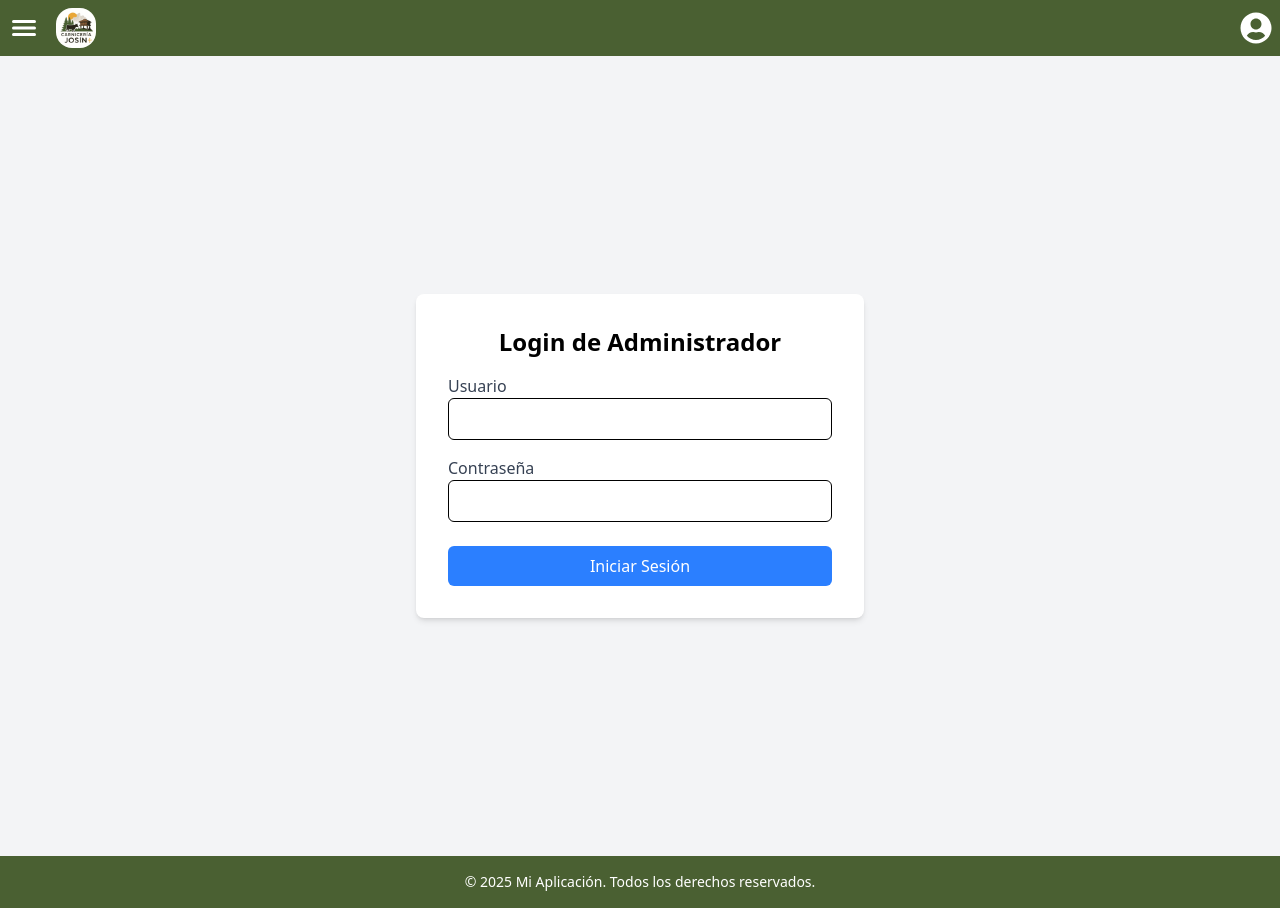
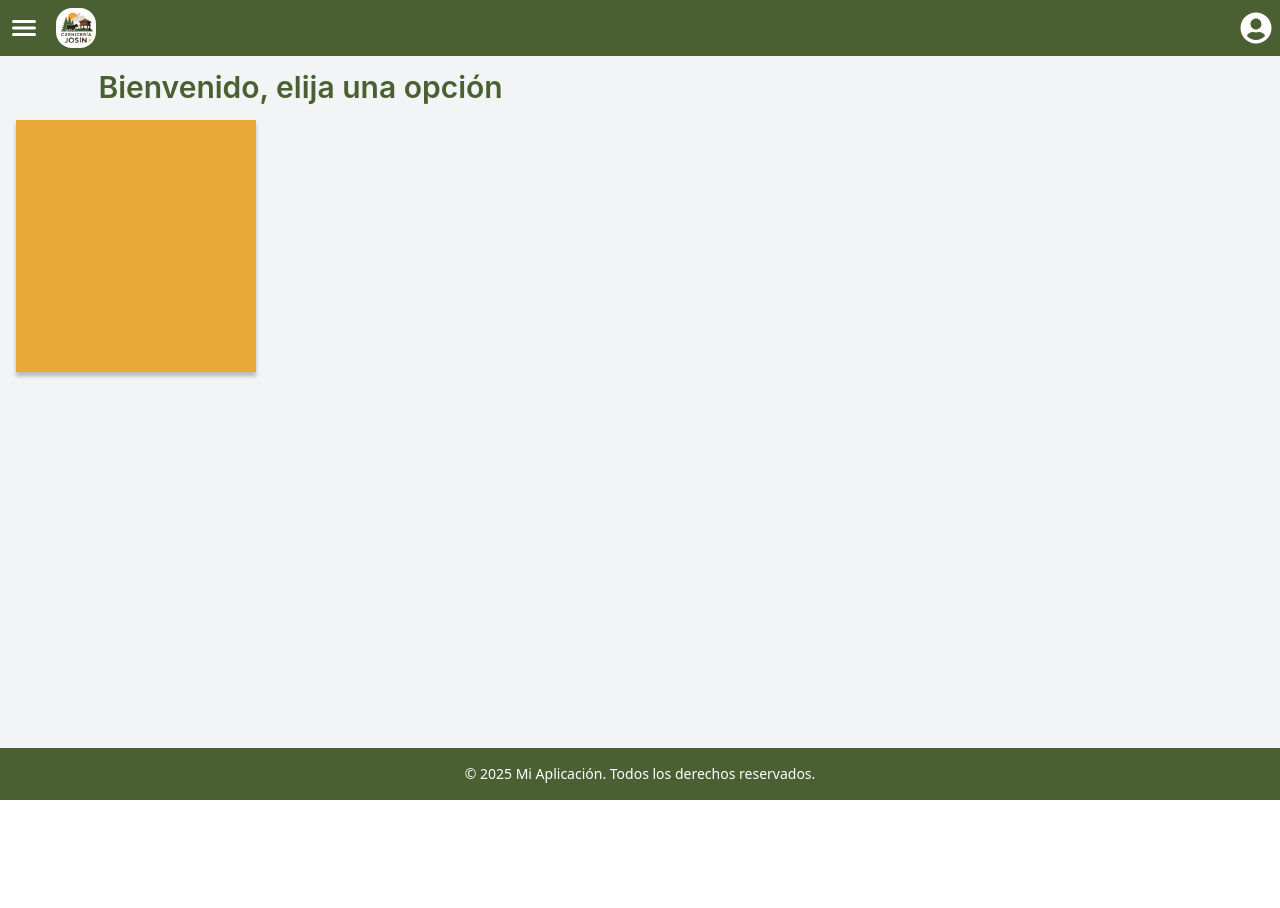
Before and after one commit to Akalchi/carniceria_josin_FE, a React (Vite) app: page / in a window 1280 px wide. After the commit the page ends 800 px from the top, so only its background shows below. Built offline with nearby package versions, Linux system fonts and the light colour scheme.

Commit message:
"feat: add axios dependency, update Header and Sidebar components for improved styling, and remove unused Login and useAuth files"

```diff
--- a/package.json
+++ b/package.json
@@ -11,6 +11,7 @@
   },
   "dependencies": {
     "@tailwindcss/vite": "^4.1.4",
+    "axios": "^1.8.4",
     "react": "^19.0.0",
     "react-dom": "^19.0.0",
     "react-icons": "^5.5.0",
--- a/src/components/Header.jsx
+++ b/src/components/Header.jsx
@@ -5,7 +5,11 @@ import logo from '../assets/logo.jpeg';
 
 function Header({ toggleSidebar, isSidebarOpen }) {
   return (
-    <header className="bg-[#4A6032] shadow-sm p-2 flex items-center ">
+    <header
+      className={`bg-[#4A6032] shadow-sm p-2 flex items-center transition-all duration-300 ${
+        isSidebarOpen ? 'ml-[267px]' : 'ml-0'
+      }`}
+    >
 
       <button
         onClick={toggleSidebar}
--- a/src/components/Sidebar.jsx
+++ b/src/components/Sidebar.jsx
@@ -12,34 +12,28 @@ function Sidebar({ isSidebarOpen }) {
         Carnicería Josin
       </div>
 
-      <button className="w-full h-9 flex items-center space-x-2 bg-[#4A6032] rounded-[5px] hover:bg-[#3a4d2f] transition-colors">
-        <FaHome className="text-white ml-4" size={16} />
+      <button className="w-full h-9 flex items-center justify-center space-x-2 bg-[#4A6032] rounded-[5px] hover:bg-[#3a4d2f] transition-colors">
         <span className="text-white text-xs font-extrabold">Inicio</span>
       </button>
 
-      <button className="w-full h-9 flex items-center space-x-2 bg-[#4A6032] rounded-[5px] hover:bg-[#3a4d2f] transition-colors">
-        <FaUser className="text-white ml-4" size={16} />
+      <button className="w-full h-9 flex items-center justify-center space-x-2 bg-[#4A6032] rounded-[5px] hover:bg-[#3a4d2f] transition-colors">
         <span className="text-white text-xs font-extrabold">Inicio</span>
       </button>
 
-      <button className="w-full h-9 flex items-center space-x-2 bg-[#4A6032] rounded-[5px] hover:bg-[#3a4d2f] transition-colors">
-        <FaCog className="text-white ml-4" size={16} />
+      <button className="w-full h-9 flex items-center justify-center space-x-2 bg-[#4A6032] rounded-[5px] hover:bg-[#3a4d2f] transition-colors">
         <span className="text-white text-xs font-extrabold">Escritorio</span>
       </button>
 
-      <button className="w-full h-9 flex items-center space-x-2 bg-[#4A6032] rounded-[5px] hover:bg-[#3a4d2f] transition-colors">
-        <FaCog className="text-white ml-4" size={16} />
+      <button className="w-full h-9 flex items-center justify-center space-x-2 bg-[#4A6032] rounded-[5px] hover:bg-[#3a4d2f] transition-colors">
         <span className="text-white text-xs font-extrabold">Gráficas y Estadísticas</span>
       </button>
 
-      <button className="w-full h-9 flex items-center space-x-2 bg-[#4A6032] rounded-[5px] hover:bg-[#3a4d2f] transition-colors">
-        <FaCog className="text-white ml-4" size={16} />
+      <button className="w-full h-9 flex items-center justify-center space-x-2 bg-[#4A6032] rounded-[5px] hover:bg-[#3a4d2f] transition-colors">
         <span className="text-white text-xs font-extrabold">Usuarios</span>
       </button>
 
 
-      <button className="w-full h-9 flex items-center space-x-2 bg-[#4A6032] rounded-[5px] hover:bg-[#3a4d2f] transition-colors">
-        <FaSignOutAlt className="text-white ml-4" size={16} />
+      <button className="w-full h-9 flex items-center justify-end space-x-2 bg-[#4A6032] rounded-[5px] hover:bg-[#3a4d2f] transition-colors">
         <span className="text-white text-xs font-extrabold">Salir</span>
       </button>
     </div>
--- a/src/hooks/useAuth.jsx
+++ /dev/null
@@ -1,23 +0,0 @@
-import { useState } from "react";
-import { useNavigate } from "react-router-dom";
-import { authenticateUser } from "../services/authService";
-
-export const useAuth = (onLoginSuccess) => {
-  const [error, setError] = useState("");
-  const navigate = useNavigate();
-
-  const handleLogin = (e) => {
-    e.preventDefault();
-    const { username, password } = e.target.elements;
-
-    if (authenticateUser(username.value, password.value)) {
-      setError("");
-      onLoginSuccess();
-      navigate("/admin-dashboard");
-    } else {
-      setError("Credenciales incorrectas");
-    }
-  };
-
-  return { error, handleLogin };
-};
--- a/src/pages/Homepage.jsx
+++ b/src/pages/Homepage.jsx
@@ -19,8 +19,10 @@ function HomePage() {
         <Sidebar isSidebarOpen={isSidebarOpen} />
 
         <main className="flex-1 p-4 bg-gray-100 overflow-auto">
-          <h1 className="text-2xl font-bold">Bienvenido a MiApp</h1>
-          <p>Este es el contenido principal de tu aplicación.</p>
+        <div className="w-[569px] h-12 text-center justify-center text-[#4a6032] text-3xl font-semibold font-['Inter'] leading-[30px]">Bienvenido, elija una opción</div>
+        <button className="w-60 h-[252px] bg-[#eaa838] shadow-[0px_4px_4px_0px_rgba(0,0,0,0.25)]"
+
+        />
         </main>
       </div>
 
--- a/src/pages/Login.jsx
+++ /dev/null
@@ -1,49 +0,0 @@
-import React from "react";
-import { useAuth } from "../hooks/useAuth";
-import MainLayout from "../layouts/MainLayout";
-
-const Login = () => {
-  const { error, handleLogin } = useAuth();
-
-  return (
-    <MainLayout>
-      <div className="min-h-screen bg-gray-100 flex items-center justify-center">
-        <div className="bg-white p-8 rounded-lg shadow-md w-full max-w-md">
-          <h2 className="text-2xl font-bold mb-4 text-center">Login de Administrador</h2>
-
-          {error && <p className="text-red-500 text-sm mb-4">{error}</p>}
-
-          <form onSubmit={handleLogin}>
-            <div className="mb-4">
-              <label className="block text-gray-700">Usuario</label>
-              <input
-                type="text"
-                name="username"
-                className="w-full px-3 py-2 border rounded-md focus:outline-none focus:border-blue-500"
-                required
-              />
-            </div>
-            <div className="mb-6">
-              <label className="block text-gray-700">Contraseña</label>
-              <input
-                type="password"
-                name="password"
-                className="w-full px-3 py-2 border rounded-md focus:outline-none focus:border-blue-500"
-                required
-              />
-            </div>
-
-            <button
-              type="submit"
-              className="w-full bg-blue-500 text-white py-2 rounded-md hover:bg-blue-600 transition duration-300"
-            >
-              Iniciar Sesión
-            </button>
-          </form>
-        </div>
-      </div>
-    </MainLayout>
-  );
-};
-
-export default Login;
--- a/src/routes/AppRoutes.jsx
+++ b/src/routes/AppRoutes.jsx
@@ -1,5 +1,4 @@
 import { Routes, Route } from "react-router-dom";
-import Login from "../pages/Login";
 import Homepage from "../pages/Homepage";
 
 const AppRoutes = () => {
@@ -7,8 +6,7 @@ const AppRoutes = () => {
 
     <Routes>
       {/* <Route path="/" element={} /> */}
-      <Route path="/" element={<Login />} />
-      <Route path="/admin-dashboard" element={<Homepage />} />
+      <Route path="/" element={<Homepage />} />
     </Routes>
   );
 };
--- a/src/services/authService.jsx
+++ /dev/null
@@ -1,8 +0,0 @@
-export const adminCredentials = { username: "admin", password: "password123" };
-
-export const authenticateUser = (username, password) => {
-  if (username === adminCredentials.username && password === adminCredentials.password) {
-    return true;
-  }
-  return false;
-};
```
Also changed, not shown: src/assets/login_img.jpeg (deleted), 1 other file (tests, documents, lock files or other folders).
